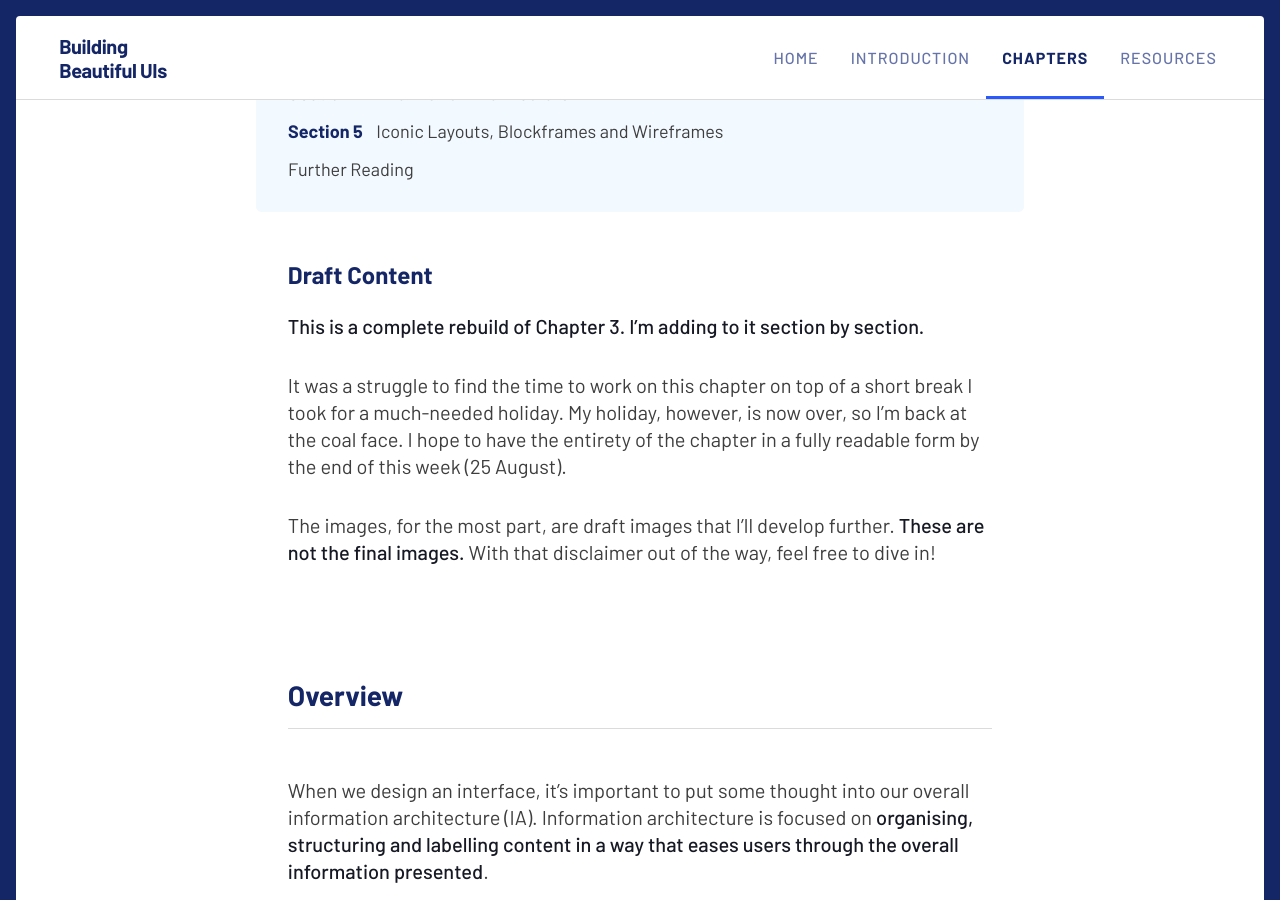
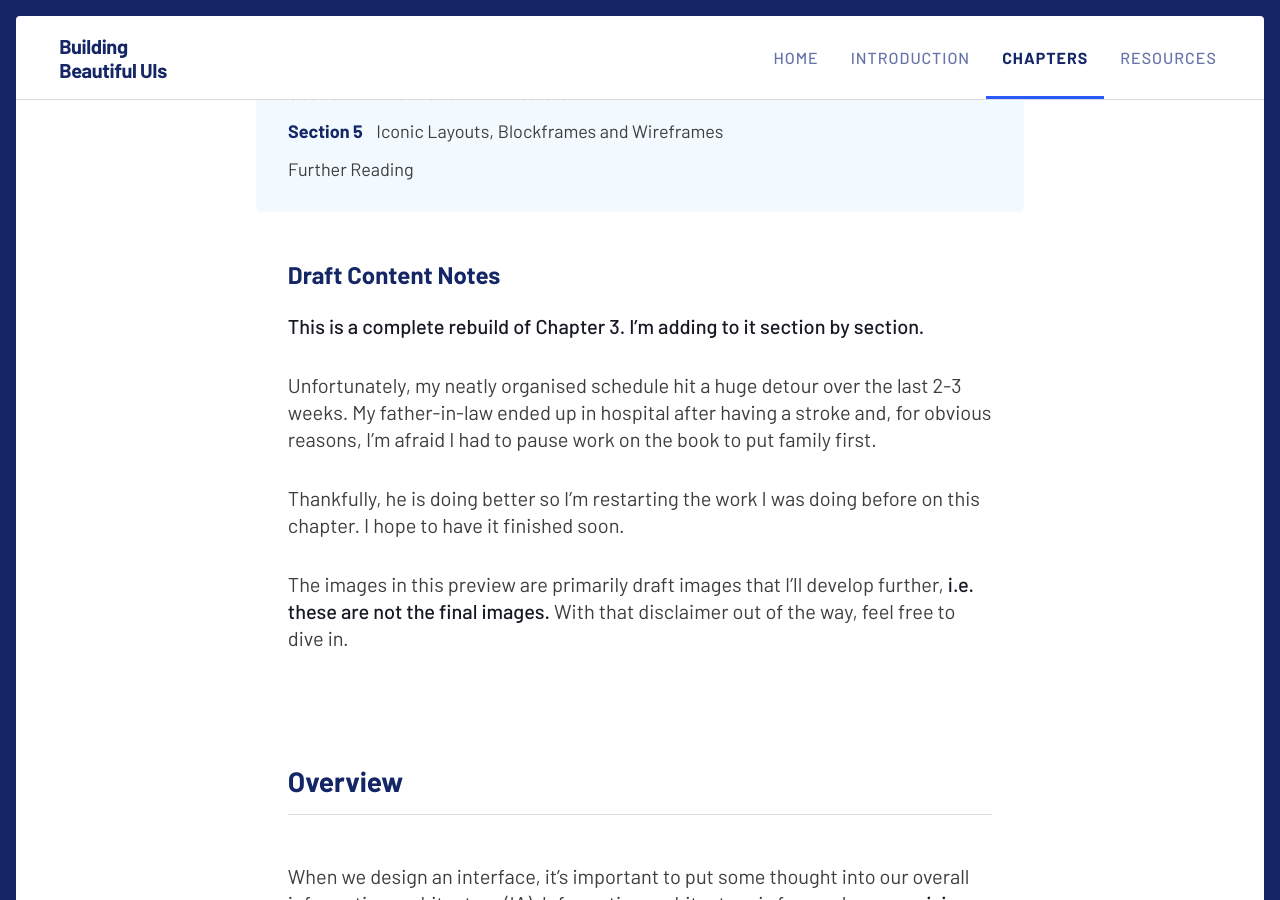
Before and after one commit to buildingbeautifuluis/buildingbeautifuluis.github.io, a Jekyll site: the page built from _preview/03-Information-Architecture.md, in a window 1280 px wide and 900 px high, scrolled down 1011 px. Built offline with Jekyll 4.4.1, drawn with Linux system fonts in a browser that asks for light colours; some of the changed text lies outside the part shown.

Commit message:
Updated Draft Content Notes.

```diff
--- a/_preview/03-Information-Architecture.md
+++ b/_preview/03-Information-Architecture.md
@@ -2,7 +2,7 @@
 chapter-number: "03"
 title: "Information Architecture ¼"
 layout: chapter
-opening-text: "<p class='text--warning'><strong>This is draft content.</strong> I’m working on this chapter as we speak (21 August), I’ll be releasing it section by section over the next few days.</p>
+opening-text: "<p class='text--warning'><strong>This is draft content.</strong> I’m working on this chapter as we speak (6 September), I’ll be releasing it section by section over the next few days.</p>
 
 <p>In this chapter <strong>I’ll level up the complexity a little</strong>. I’ll take the idea of components that I explored in Chapter 2 and develop it to explore the creation of <strong>patterns, reusable solutions to user interface problems that occur frequently</strong>.</p>
 
@@ -25,13 +25,15 @@ table-of-contents:
 
 
 
-### Draft Content
+### Draft Content Notes
 
 **This is a complete rebuild of Chapter 3. I’m adding to it section by section.**
 
-It was a struggle to find the time to work on this chapter on top of a short break I took for a much-needed holiday. My holiday, however, is now over, so I’m back at the coal face. I hope to have the entirety of the chapter in a fully readable form by the end of this week (25 August).
+Unfortunately, my neatly organised schedule hit a huge detour over the last 2-3 weeks. My father-in-law ended up in hospital after having a stroke and, for obvious reasons, I’m afraid I had to pause work on the book to put family first.
 
-The images, for the most part, are draft images that I’ll develop further. **These are not the final images.** With that disclaimer out of the way, feel free to dive in!
+Thankfully, he is doing better so I’m restarting the work I was doing before on this chapter. I hope to have it finished soon.
+
+The images in this preview are primarily draft images that I’ll develop further, **i.e. these are not the final images.** With that disclaimer out of the way, feel free to dive in.
 
 
 
```
